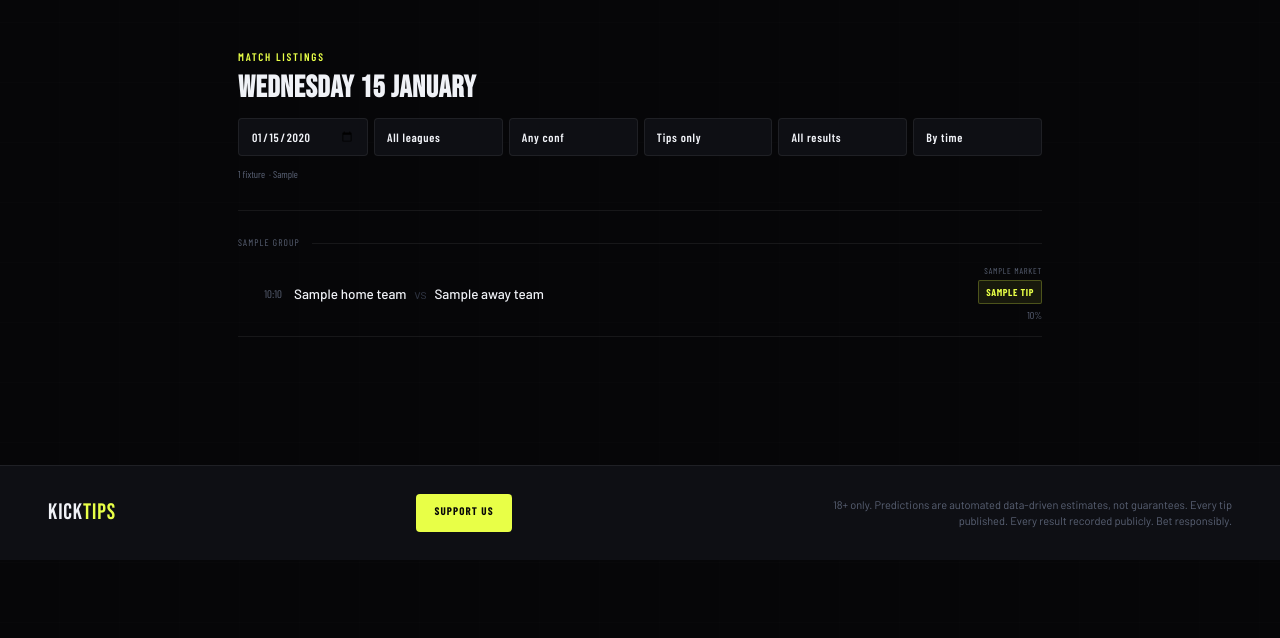
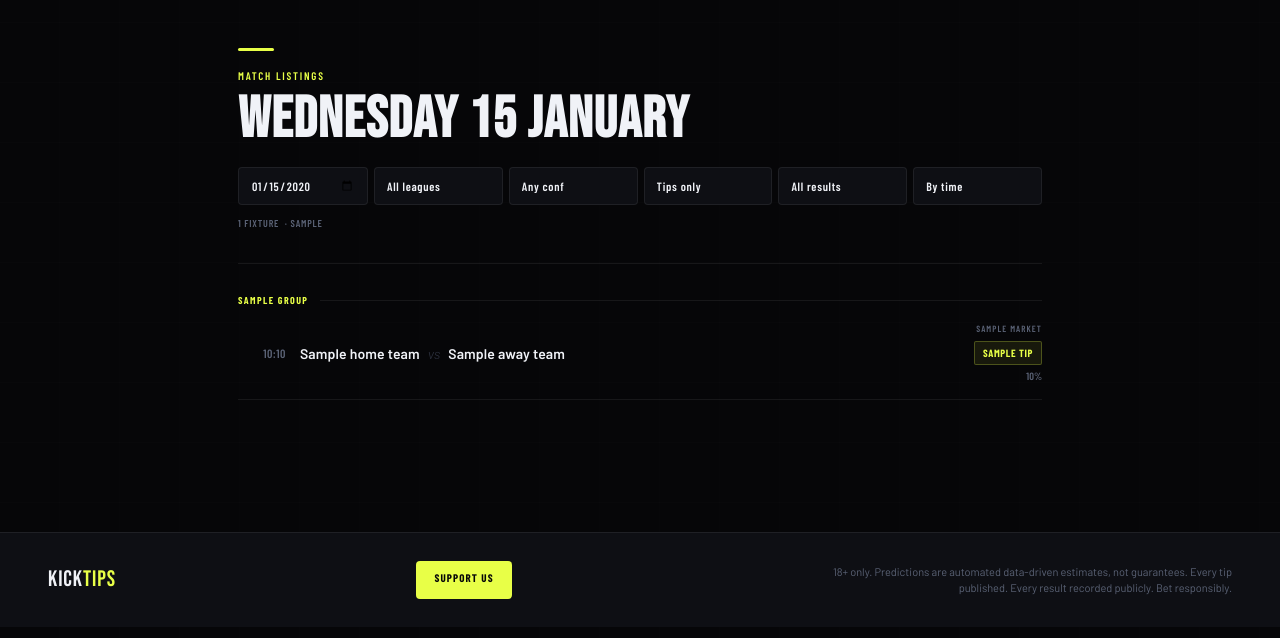
Before and after one commit to Yandisa/KickTips, a Django app: template website/templates/website/matches.html in a window 1280 px wide. Shown: the part 58-696 px from the top of the page. Run offline with Django 3.2, Linux system fonts and the light colour scheme; the template is opened without the code that fills it: most values are stand-ins (such as "Sample title", 1, 10 or a date in 2020).

Commit message:
Update matches.html

```diff
--- a/website/templates/website/matches.html
+++ b/website/templates/website/matches.html
@@ -2,9 +2,10 @@
 {% block title %}Matches — KickTips{% endblock %}
 {% block content %}
 
-<div style="padding-bottom:28px; border-bottom:1px solid var(--border); margin-bottom:24px;">
-  <div class="page-eyebrow">Match listings</div>
-  <h1 class="page-title" style="font-size:1.9rem; margin-bottom:16px;">
+<div style="padding-bottom:32px; border-bottom:1px solid var(--border); margin-bottom:28px;">
+  <div style="width:36px; height:3px; background:var(--accent); margin-bottom:16px; border-radius:2px;"></div>
+  <div class="page-eyebrow" style="margin-bottom:8px;">Match listings</div>
+  <h1 class="page-title" style="font-size:clamp(2rem,6vw,3.6rem); margin-bottom:20px;">
     {{ selected_date|date:"l j F" }}
   </h1>
 
@@ -38,8 +39,8 @@
     <select name="result" onchange="this.form.submit()" style="flex:1; min-width:100px;">
       <option value=""        {% if result_filter == ''        %}selected{% endif %}>All results</option>
       <option value="pending" {% if result_filter == 'pending' %}selected{% endif %}>Pending</option>
-      <option value="won"     {% if result_filter == 'won'     %}selected{% endif %}>Won ✓</option>
-      <option value="lost"    {% if result_filter == 'lost'    %}selected{% endif %}>Lost ✗</option>
+      <option value="won"     {% if result_filter == 'won'     %}selected{% endif %}>Won</option>
+      <option value="lost"    {% if result_filter == 'lost'    %}selected{% endif %}>Lost</option>
       <option value="live"    {% if result_filter == 'live'    %}selected{% endif %}>Live</option>
     </select>
 
@@ -52,21 +53,22 @@
   </form>
 
   {% if result_filter or min_conf > 0 or league_filter %}
-    <div style="margin-top:10px; font-family:var(--mono); font-size:10px; color:var(--muted);">
+    <div style="margin-top:10px; font-family:var(--mono); font-size:10px; color:var(--muted); font-weight:600; letter-spacing:0.08em; text-transform:uppercase;">
       {{ fixtures|length }} fixture{{ fixtures|length|pluralize }}
-      {% if result_filter %}&nbsp;· {{ result_filter }}{% endif %}
-      {% if min_conf > 0 %}&nbsp;· {{ min_conf|floatformat:0 }}%+ confidence{% endif %}
+      {% if result_filter %}&nbsp;&middot; {{ result_filter }}{% endif %}
+      {% if min_conf > 0 %}&nbsp;&middot; {{ min_conf|floatformat:0 }}%+ confidence{% endif %}
     </div>
   {% endif %}
 </div>
 
 {% if league_groups %}
   {% for group in league_groups %}
-    <div style="margin-bottom:32px;">
+    <div style="margin-bottom:36px;">
 
+      <!-- League header -->
       <div style="display:flex; align-items:center; gap:12px; margin-bottom:0;">
-        <div style="font-family:var(--mono); font-size:9.5px; letter-spacing:0.12em;
-                    text-transform:uppercase; color:var(--muted); white-space:nowrap;">
+        <div style="font-family:var(--mono); font-size:10px; letter-spacing:0.14em;
+                    text-transform:uppercase; color:var(--accent); white-space:nowrap; font-weight:700;">
           {{ group.label }}
         </div>
         <div style="flex:1; height:1px; background:var(--border);"></div>
@@ -74,34 +76,35 @@
 
       {% for fixture in group.fixtures %}
         <a href="{% url 'match_detail' fixture.pk %}"
-           style="display:grid; grid-template-columns:44px 1fr auto;
-                  align-items:center; gap:12px; padding:13px 0;
-                  border-bottom:1px solid var(--border); transition:background 0.1s;"
-           onmouseover="this.style.background='rgba(56,189,248,0.03)'; this.style.marginLeft='-8px'; this.style.marginRight='-8px'; this.style.paddingLeft='8px'; this.style.paddingRight='8px';"
-           onmouseout="this.style.background=''; this.style.marginLeft=''; this.style.marginRight=''; this.style.paddingLeft=''; this.style.paddingRight='';">
+           style="display:grid; grid-template-columns:48px 1fr auto;
+                  align-items:center; gap:14px; padding:14px 0;
+                  border-bottom:1px solid var(--border);
+                  transition:background 0.12s, padding 0.12s;"
+           onmouseover="this.style.background='rgba(232,255,71,0.03)'; this.style.paddingLeft='8px'; this.style.paddingRight='8px'; this.style.marginLeft='-8px'; this.style.marginRight='-8px';"
+           onmouseout="this.style.background=''; this.style.paddingLeft=''; this.style.paddingRight=''; this.style.marginLeft=''; this.style.marginRight='';">
 
           <!-- Time + status -->
           <div style="text-align:right;">
-            <div style="font-family:var(--mono); font-size:11px; color:var(--muted);">
+            <div style="font-family:var(--mono); font-size:12px; color:var(--muted); font-weight:600; letter-spacing:0.04em;">
               {{ fixture.kickoff|date:"H:i" }}
             </div>
             {% if fixture.status == 'live' %}
-              <div style="font-family:var(--mono); font-size:8px; letter-spacing:0.06em;
-                          text-transform:uppercase; color:var(--win); margin-top:2px;">● Live</div>
+              <div style="font-family:var(--mono); font-size:8px; letter-spacing:0.08em;
+                          text-transform:uppercase; color:var(--win); margin-top:2px; font-weight:700;">LIVE</div>
             {% elif fixture.status == 'finished' %}
-              <div style="font-family:var(--mono); font-size:8px; color:var(--muted); margin-top:2px;">FT</div>
+              <div style="font-family:var(--mono); font-size:8px; color:var(--muted); margin-top:2px; font-weight:600; letter-spacing:0.06em;">FT</div>
             {% endif %}
           </div>
 
           <!-- Teams + score -->
           <div style="min-width:0;">
-            <div style="font-size:13.5px; font-weight:500; color:var(--text);
-                        white-space:nowrap; overflow:hidden; text-overflow:ellipsis;">
+            <div style="font-size:14px; font-weight:600; color:var(--text);
+                        white-space:nowrap; overflow:hidden; text-overflow:ellipsis; letter-spacing:0.01em;">
               {{ fixture.home_team.name }}
-              <span style="color:var(--dim); font-weight:400; margin:0 5px;">vs</span>
+              <span style="color:var(--dim); font-weight:300; margin:0 5px; font-style:italic;">vs</span>
               {{ fixture.away_team.name }}
               {% if fixture.status == 'finished' %}
-                <span style="font-family:var(--mono); font-size:11.5px; color:var(--accent); margin-left:8px;">
+                <span style="font-family:var(--mono); font-size:12px; color:var(--accent); margin-left:10px; font-weight:700; letter-spacing:0.04em;">
                   {{ fixture.home_score }}–{{ fixture.away_score }}
                 </span>
               {% endif %}
@@ -112,8 +115,8 @@
           <div style="text-align:right; flex-shrink:0;">
             {% if fixture.best_prediction %}
               {% with p=fixture.best_prediction %}
-                <div style="font-family:var(--mono); font-size:8.5px; letter-spacing:0.1em;
-                            text-transform:uppercase; color:var(--muted); margin-bottom:3px;">
+                <div style="font-family:var(--mono); font-size:9px; letter-spacing:0.12em;
+                            text-transform:uppercase; color:var(--muted); margin-bottom:4px; font-weight:600;">
                   {% if p.market == "ou_goals" %}Goals
                   {% elif p.market == "dc" %}DC
                   {% elif p.market == "btts" %}BTTS
@@ -121,17 +124,17 @@
                   {% elif p.market == "1x2" %}Result
                   {% else %}{{ p.market }}{% endif %}
                 </div>
-                <div style="display:flex; align-items:center; justify-content:flex-end; gap:5px;">
-                  <div class="tip-chip" style="font-size:10px; padding:3px 7px;">{{ p.tip }}</div>
+                <div style="display:flex; align-items:center; justify-content:flex-end; gap:6px;">
+                  <div class="tip-chip" style="font-size:10.5px; padding:3px 8px;">{{ p.tip }}</div>
                   {% if p.result == 'won' %}
-                    <span style="width:7px; height:7px; border-radius:50%; background:var(--win); flex-shrink:0; display:inline-block;" title="Won"></span>
+                    <span style="width:6px; height:6px; border-radius:50%; background:var(--win); flex-shrink:0; display:inline-block;"></span>
                   {% elif p.result == 'lost' %}
-                    <span style="width:7px; height:7px; border-radius:50%; background:var(--loss); flex-shrink:0; display:inline-block;" title="Lost"></span>
+                    <span style="width:6px; height:6px; border-radius:50%; background:var(--loss); flex-shrink:0; display:inline-block;"></span>
                   {% elif p.result == 'void' %}
-                    <span style="width:7px; height:7px; border-radius:50%; background:var(--muted); flex-shrink:0; display:inline-block;" title="Void"></span>
+                    <span style="width:6px; height:6px; border-radius:50%; background:var(--muted); flex-shrink:0; display:inline-block;"></span>
                   {% endif %}
                 </div>
-                <div style="font-family:var(--mono); font-size:10px; color:var(--muted); margin-top:3px;">
+                <div style="font-family:var(--mono); font-size:10.5px; color:var(--muted); margin-top:3px; font-weight:600;">
                   {{ p.confidence|floatformat:0 }}%
                 </div>
               {% endwith %}
@@ -146,9 +149,9 @@
   {% endfor %}
 
 {% else %}
-  <div style="padding:64px 0; text-align:center; border-top:1px solid var(--border);">
-    <div style="font-family:var(--mono); font-size:11px; letter-spacing:0.1em;
-                color:var(--muted); text-transform:uppercase; margin-bottom:10px;">No fixtures</div>
+  <div style="padding:80px 0; text-align:center; border:1px solid var(--border); border-radius:var(--radius); background:var(--surface);">
+    <div style="font-family:var(--mono); font-size:11px; letter-spacing:0.14em;
+                color:var(--muted); text-transform:uppercase; font-weight:600; margin-bottom:10px;">No fixtures</div>
     <p style="color:var(--dim); font-size:13px;">Try adjusting the date or filters.</p>
   </div>
 {% endif %}
```
